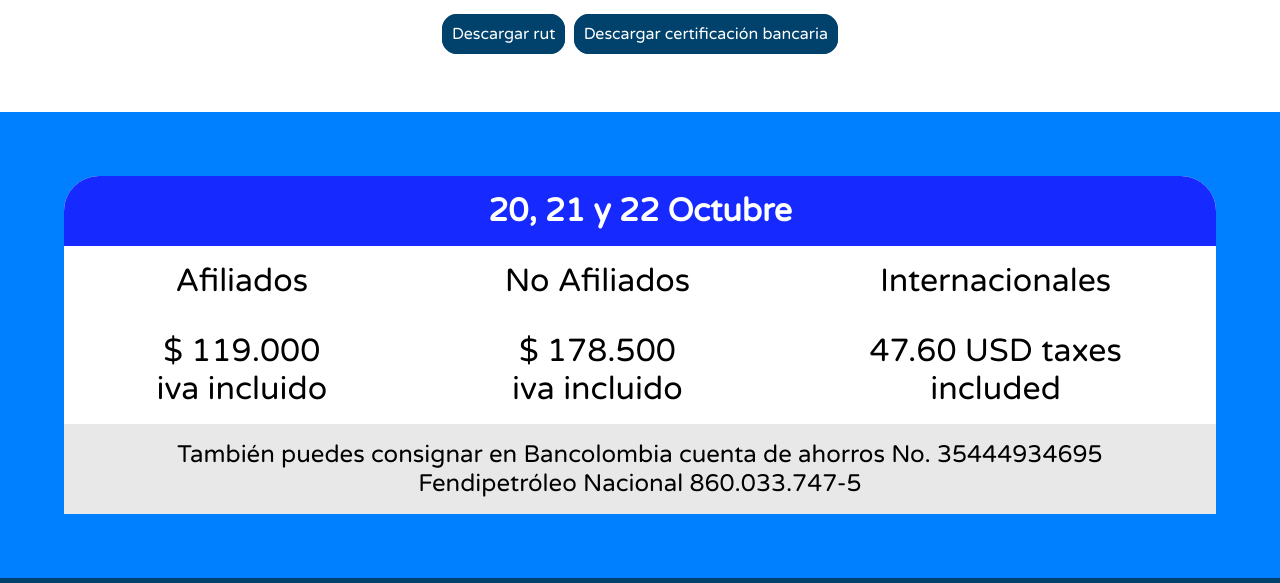
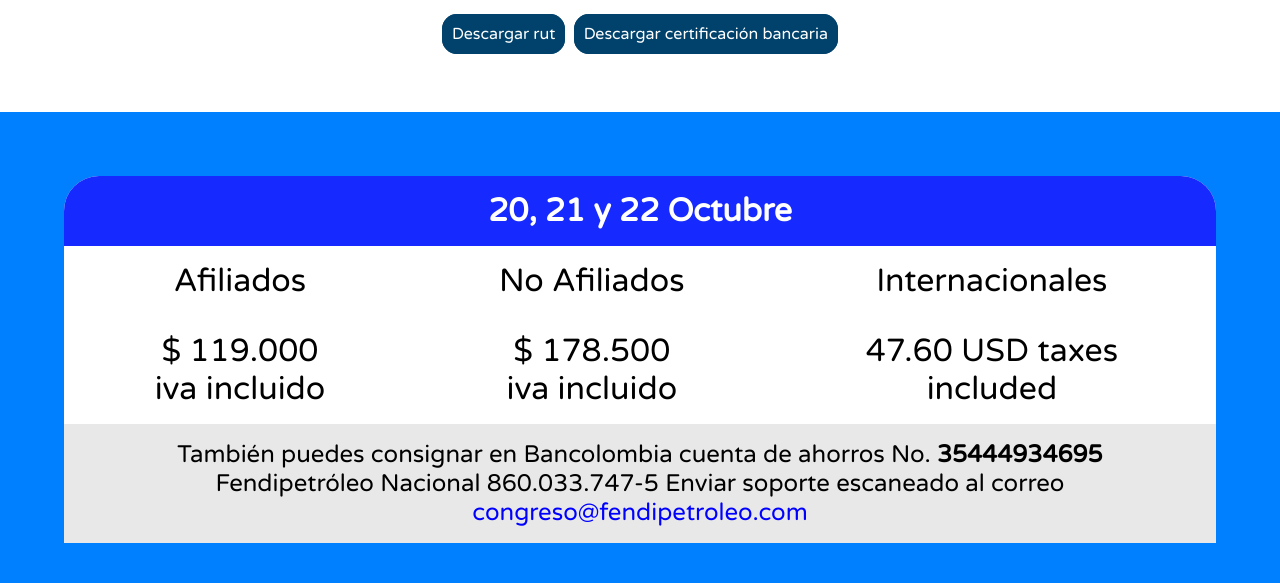
Before and after one commit to drbv27/Congreso35, a plain HTML site: page pagobanco.html in a window 1280 px wide. Shown: the part 204-787 px from the top of the page. Drawn offline with Linux system fonts and the light colour scheme.

Commit message:
Se arreglan los enlaces solicitados

```diff
--- a/pagobanco.html
+++ b/pagobanco.html
@@ -76,10 +76,12 @@
         </tr>
 
         <tr>
-          <td id="bancolombia" colspan="3">También puedes consignar en Bancolombia cuenta de ahorros No. 35444934695
+          <td id="bancolombia" colspan="3">También puedes consignar en Bancolombia cuenta de ahorros No.
+            <b>35444934695</b>
             Fendipetróleo
             Nacional
-            860.033.747-5</td>
+            860.033.747-5 Enviar soporte escaneado al correo <span
+              style="color: blue;">congreso@fendipetroleo.com</span> </td>
         </tr>
       </table>
       <table id="tablares">
--- a/src/scss/_sectioninscripcion.scss
+++ b/src/scss/_sectioninscripcion.scss
@@ -3,6 +3,7 @@
 #inscripcion{
     position: sticky;
     top: 5rem;
+    z-index: 1000;
 
 .inscripcion{
     display: flex;
```
Also changed, not shown: src/css/style.css, 1 other file.
